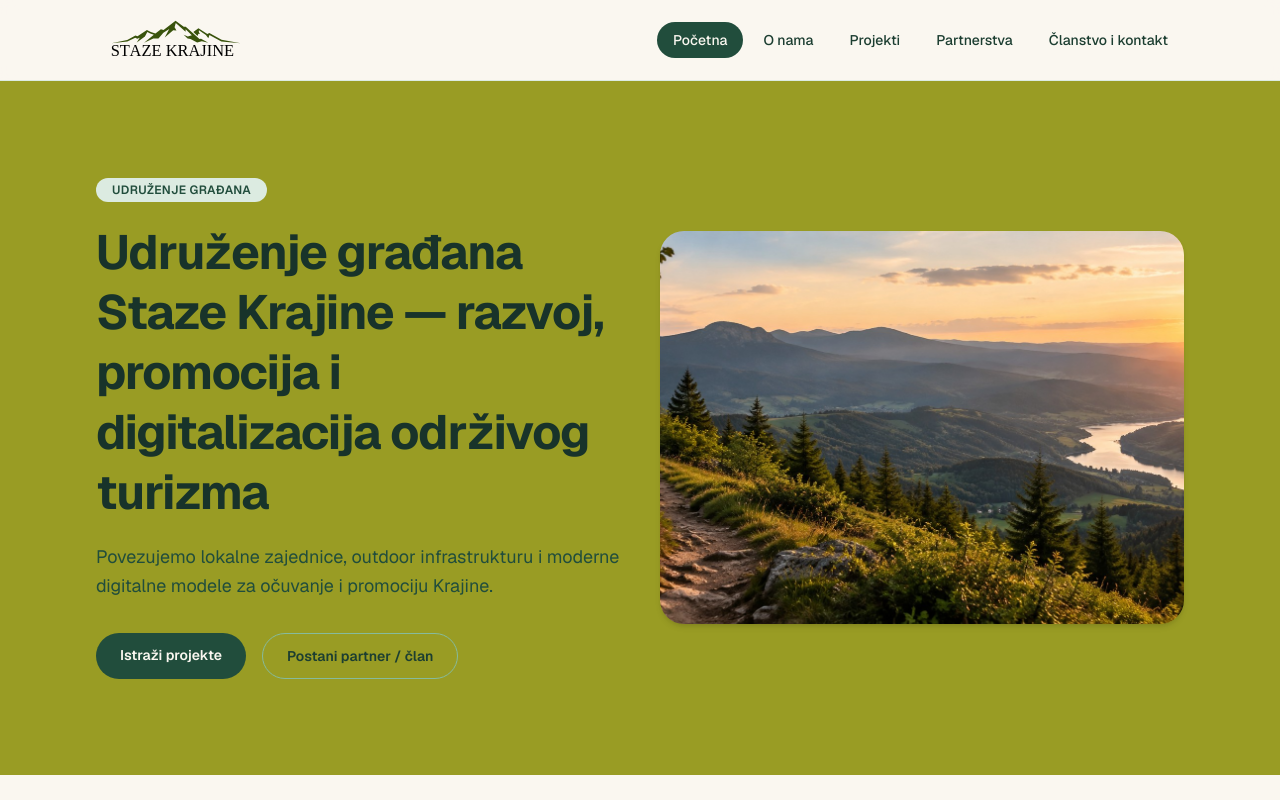
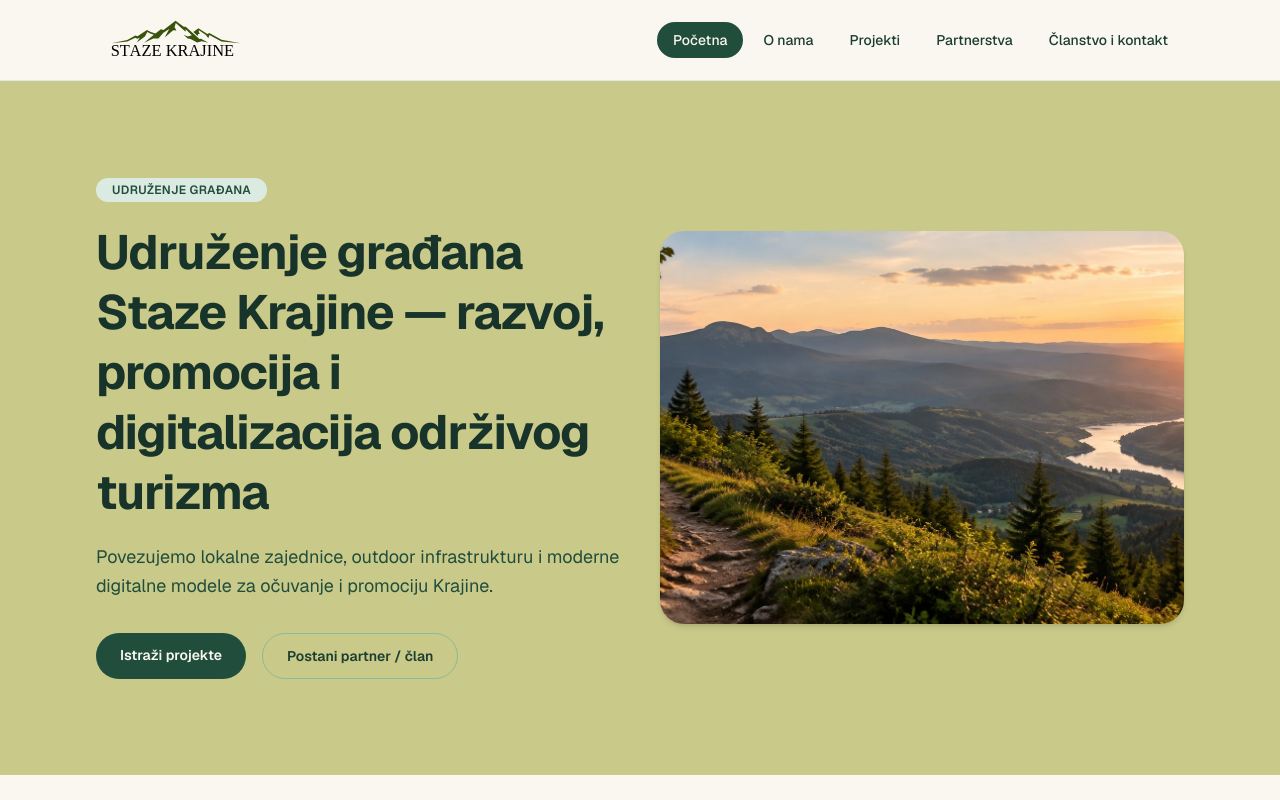
Before and after one commit to KellyVektorAI/stazekrajine-org, a Next.js app: page / in a window 1280 px wide. Shown: the top 800 px of the page. Built offline with nearby package versions, Linux system fonts and the light colour scheme.

Commit message:
Update globals.css

```diff
--- a/app/globals.css
+++ b/app/globals.css
@@ -5,7 +5,7 @@
   --foreground: #1c2a22;
 
   /* Staze Krajine design tokeni — priroda/staze/održivi turizam */
-  --color-forest-50: #999c24;
+  --color-forest-50: #999c2480;
   --color-forest-100: #dcebe1;
   --color-forest-200: #b6d7c3;
   --color-forest-300: #86bb9d;
```
